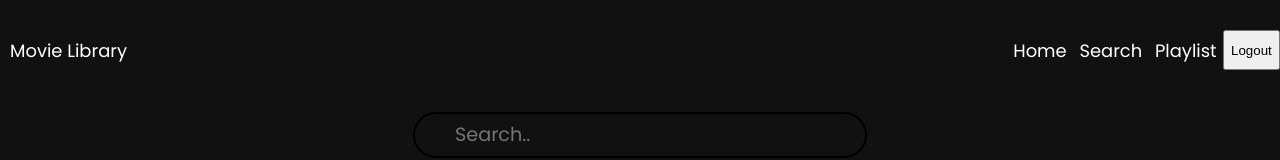
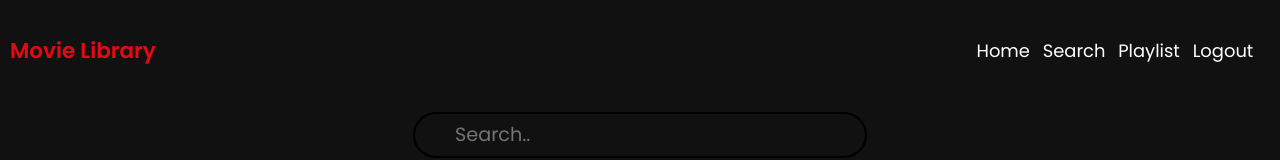
Before and after one commit to FARIS-MOHAMMED-SHARIFF/movie-lib-app, a React (Create React App) app in the folder client/: page /search in a window 1280 px wide. Shown: the top 160 px of the page. Built offline with nearby package versions, Linux system fonts and the light colour scheme; no server answers; sample sign-in values are in the browser's storage.

Commit message:
improved the ui

```diff
--- a/client/src/components/CustomModal.js
+++ b/client/src/components/CustomModal.jsx
@@ -1,6 +1,7 @@
 import axios from "axios";
 import React, { useEffect, useState } from "react";
 import Modal from "react-modal";
+import "./Playlist/Playlist.css"
 
 const CustomModal = ({ modalIsOpen, setModalIsOpen, movieDetails }) => {
   const customStyles = {
@@ -62,8 +63,9 @@ const CustomModal = ({ modalIsOpen, setModalIsOpen, movieDetails }) => {
       style={customStyles}
     >
       <form className="form_container" onSubmit={handleAddToPlaylist}>
-        <h1>Select Playlist</h1>
-        <select onChange={handleChange}>
+        <h1>Add to Playlist</h1>
+        <label for="lists">Select playlist:</label>
+        <select id="lists" onChange={handleChange}>
           <option hidden disabled selected value>
             select
           </option>
@@ -71,9 +73,11 @@ const CustomModal = ({ modalIsOpen, setModalIsOpen, movieDetails }) => {
             <option value={list._id}>{list.name} </option>
           ))}
         </select>
-        <button type="submit" className="white_btn">
+        <p>
+        <button type="submit" className="playlist_btn">
           Add
         </button>
+        </p>
       </form>
     </Modal>
   );
--- a/client/src/components/Navbar/Navbar.css
+++ b/client/src/components/Navbar/Navbar.css
@@ -27,15 +27,29 @@
     padding: .5vw;
     color: white;
 }
-.white_btn {
+
+.link:hover{
+    color: #e50914;
+    /* background-color: #e50914; */
+    transition: all 0.2s;
+}
+.button {
 	border: none;
-	outline: none;
-	padding: 12px 0;
-	background-color: white;
-	border-radius: 20px;
-	width: 120px;
-	font-weight: bold;
-	font-size: 14px;
+	outline: inherit;
+    font: inherit;
+    padding: .5vw;
+    background: none;
 	cursor: pointer;
 	margin-right: 20px;
+    color: white;
 }
+
+.button:hover{
+    color: #e50914;
+    transition: all 0.2s;
+}
+.app_name{
+    color:#e50914;
+    font-size: larger;
+    font-weight: 800;
+}
--- a/client/src/components/Navbar/Navbar.jsx
+++ b/client/src/components/Navbar/Navbar.jsx
@@ -6,12 +6,11 @@ const Navbar = (props) => {
   const handleLogout = () => {
     localStorage.removeItem("token");
     // nav("/login");
-    // window.location.reload();
     window.location.replace("/login");
   };
   return (
     <div className="navbar">
-      <div>Movie Library</div>
+      <div className="app_name">Movie Library</div>
       <div className="items">
         <NavLink className="link" exact activeClassName="active_class" to="/">
           Home
@@ -32,7 +31,7 @@ const Navbar = (props) => {
         >
           Playlist
         </NavLink>
-        <button onClick={handleLogout}>Logout</button>
+        <button className="button" onClick={handleLogout}>Logout</button>
       </div>
     </div>
   );
--- a/client/src/components/Playlist/DisplayList.css
+++ b/client/src/components/Playlist/DisplayList.css
@@ -43,3 +43,9 @@
 .movie:hover{
     transform: scale(1.08);
    }
+
+.playlist_bar{
+    display:flex;
+    justify-content: space-between;
+    align-items: center;
+}
--- a/client/src/components/Playlist/DisplayList.js
+++ b/client/src/components/Playlist/DisplayList.jsx
@@ -2,6 +2,7 @@ import React, { useEffect, useState } from "react";
 import axios from "axios";
 import "./DisplayList.css";
 import UpdateModal from "../UpdateModal";
+import "../Playlist/Playlist.css";
 
 const baseUrl = "https://image.tmdb.org/t/p/original/";
 
@@ -55,9 +56,19 @@ function DisplayList({ title, id, url, playlists, setPlaylist, isprivate }) {
   };
   return (
     <div className="row">
-      <h2>{title}</h2>
-      <button onClick={() => setModalIsOpen(true)}>Update</button>
-      <button onClick={handleDeletePlaylist}>Delete</button>
+      <div className="playlist_bar">
+        <div>
+          <h2>{title}</h2>
+        </div>
+        <div>
+          <button onClick={() => setModalIsOpen(true)} className="playlist_btn">
+            Update
+          </button>
+          <button onClick={handleDeletePlaylist} className="playlist_btn">
+            Delete
+          </button>
+        </div>
+      </div>
       {modalIsOpen ? (
         <UpdateModal
           modalIsOpen={modalIsOpen}
--- a/client/src/components/Playlist/Playlist.css
+++ b/client/src/components/Playlist/Playlist.css
@@ -19,11 +19,11 @@
        padding-right: 2rem;
        margin-right: 1rem;
        padding-top: 0.5rem;
-       background-color: rgba(51 ,51 ,51 , 0.5);
+       background-color: rgba(43, 43, 43, 0.5);
        padding-bottom: 0.5rem;
 }
 .playlist_btn:hover{
     color: #000;
-    background-color: #e6e6e6;
+    background-color: #e50914;
     transition: all 0.2s;
 }
--- a/client/src/components/Playlist/Playlist.jsx
+++ b/client/src/components/Playlist/Playlist.jsx
@@ -1,10 +1,10 @@
 import axios from "axios";
 import React, { useEffect, useState } from "react";
 import Navbar from "../Navbar/Navbar.jsx";
-import DisplayList from "./DisplayList.js";
+import DisplayList from "./DisplayList.jsx";
 import "./Playlist.css";
 import Modal from "react-modal";
-import Switch from "../Switch/Switch.js";
+import Switch from "../Switch/Switch.jsx";
 
 Modal.setAppElement("#root");
 const fetchUrl = "/playlists";
@@ -107,6 +107,7 @@ const Playlist = ({ location, history }) => {
                 required
                 className="input"
               />
+              <span>Private:</span>
               <Switch
                 isToggled={isToggled}
                 onToggle={() => {
@@ -115,7 +116,8 @@ const Playlist = ({ location, history }) => {
               />
 
               {error && <div className="error_msg">{error}</div>}
-              <button type="submit" className="white_btn">
+              <br />
+              <button type="submit" className="playlist_btn">
                 Create
               </button>
             </form>
--- a/client/src/components/Search/Search.css
+++ b/client/src/components/Search/Search.css
@@ -22,7 +22,7 @@ header{
     font-family: inherit;
     font-size: 1.2rem;
     padding: 0.4rem 2.5rem;
-    color: white
+    color: #e50914;
 }
 .search:focus{
     outline: 0;
--- a/client/src/components/UpdateModal.js
+++ b/client/src/components/UpdateModal.jsx
@@ -3,6 +3,7 @@ import React from "react";
 import { useEffect, useState } from "react";
 import Modal from "react-modal";
 import Switch from "./Switch/Switch";
+import "./Playlist/Playlist.css"
 
 const customStyles = {
   content: {
@@ -68,13 +69,15 @@ const UpdateModal = ({
           required
           className="input"
         />
+        <span>Private:</span>
         <Switch
           isToggled={isToggled}
           onToggle={() => {
             setIsToggled(!isToggled);
           }}
         />
-        <button type="submit" className="white_btn">
+        <br />
+        <button type="submit" className="playlist_btn">
           Add
         </button>
       </form>
```
Also changed, not shown: client/src/components/Playlist/CreatePlaylist.js (deleted, +0 -7 lines), client/src/components/Switch/Switch.jsx (renamed from client/src/components/Switch/Switch.js).
